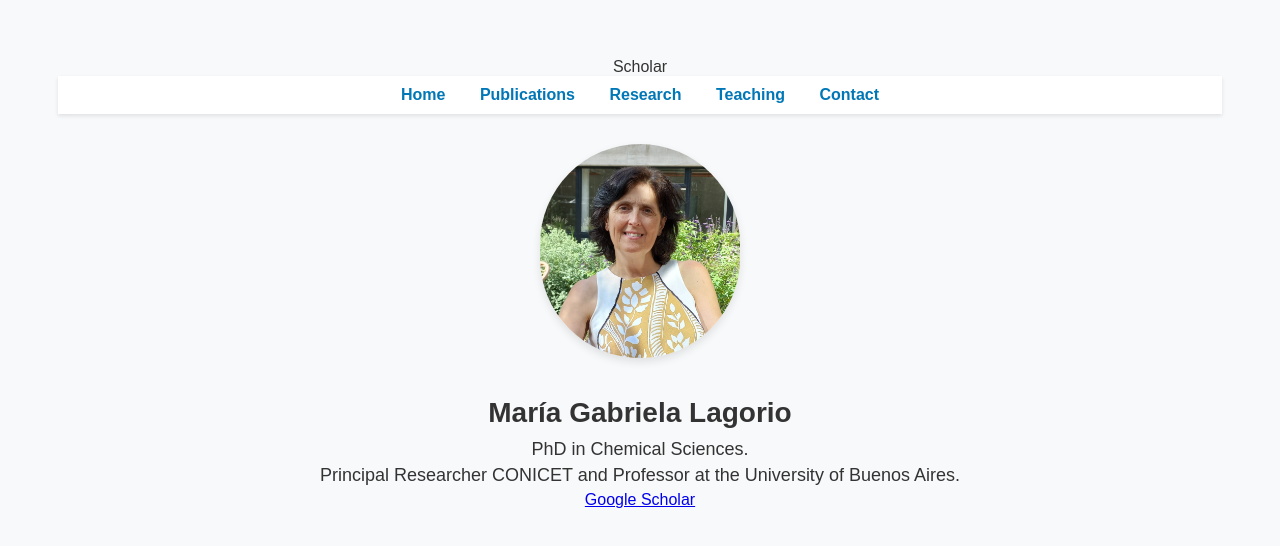
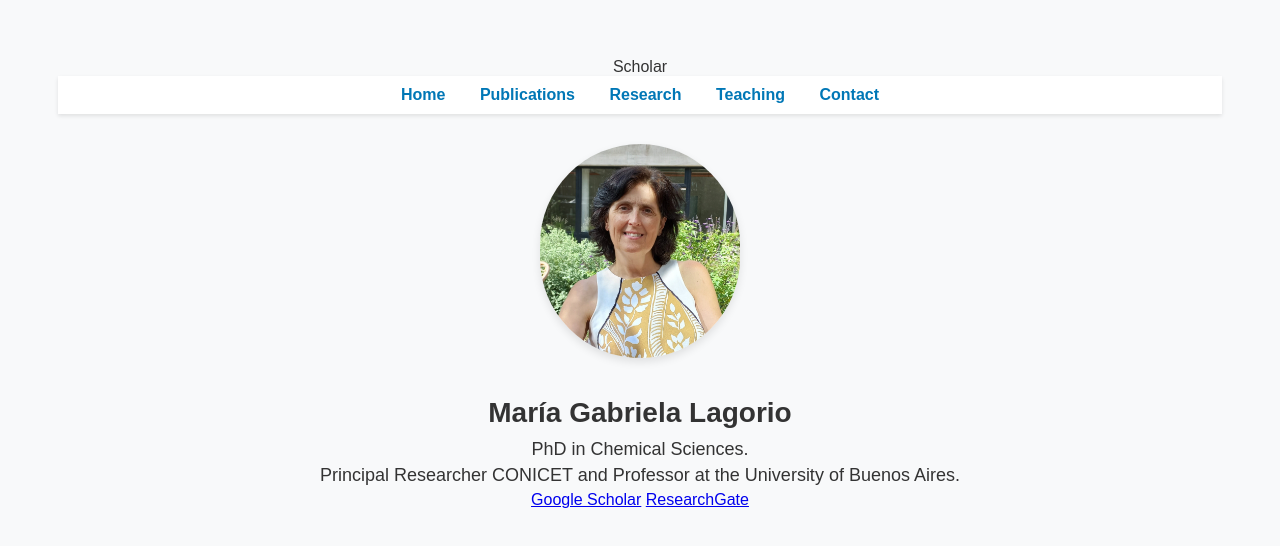
Before and after one commit to gabrielalagorio/gabrielalagorio.github.io, a plain HTML site: page index.html in a window 1280 px wide. Drawn offline with Linux system fonts and the light colour scheme.

Commit message:
Update index.html

```diff
--- a/index.html
+++ b/index.html
@@ -64,4 +64,5 @@ Scholar<!DOCTYPE html>
   <p>Principal Researcher CONICET and Professor at the University of Buenos Aires.</p>
 </body>
   <a href="https://scholar.google.com/citations?user=QaK-obYAAAAJ&hl=es">Google Scholar</a>
+  <a href="https://www.researchgate.net/profile/Maria-Lagorio">ResearchGate</a>
 </html>
```
